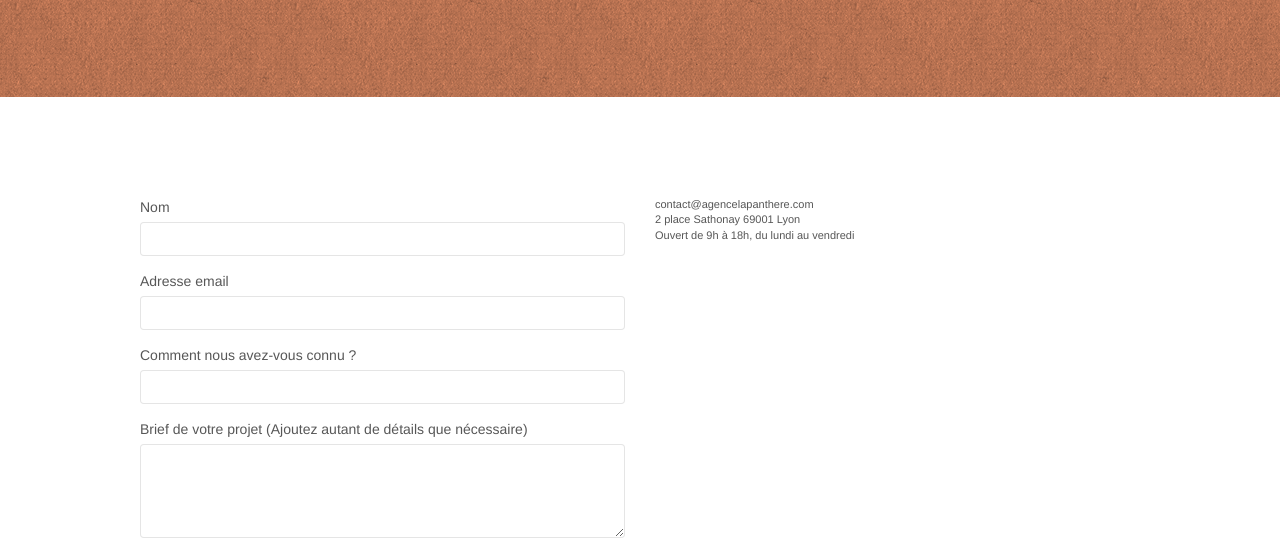
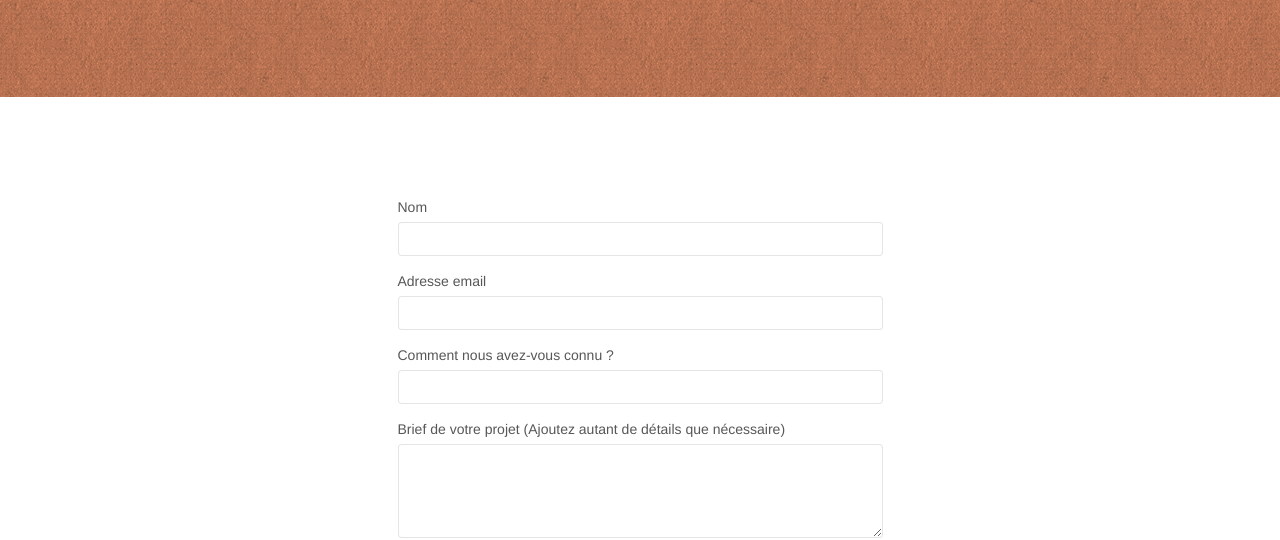
Before and after one commit to RuddyCh/La-panthere-opti, a plain HTML site: page contact.html in a window 1280 px wide. Shown: the part 299-839 px from the top of the page. Drawn offline with Linux system fonts and the light colour scheme.

Commit message:
amelioration contact

```diff
--- a/contact.html
+++ b/contact.html
@@ -70,7 +70,7 @@
 <!-- bloc-7 -->
 <div class="bloc bgc-white l-bloc" id="bloc-7">
 	<div class="container bloc-lg">
-		<div class="row">
+		<div class="row flexcenter">
 			<div class="col-sm-6">
 				<form id="form_1" novalidate success-msg="Your message has been sent." fail-msg="Sorry it seems that our mail server is not responding, Sorry for the inconvenience!">
 					<div class="form-group">
@@ -99,10 +99,11 @@
 					<button class="bloc-button btn btn-lg btn-block cta-hero btn-atomic-tangerine" type="submit">
 						Envoyer
 					</button>
+				</br>
 				</form>
 			</div>
 			<div class="col-sm-6">
-				<p>
+				<p class="flexcenter">
 					contact@agencelapanthere.com<br>2 place Sathonay 69001 Lyon<br>Ouvert de 9h à 18h, du lundi au vendredi<br>
 				</p>
 			</div>
--- a/style.css
+++ b/style.css
@@ -1040,3 +1040,9 @@ h4 {
         text-align: center;
     }
 }
+
+.flexcenter {
+    display: flex;
+    flex-direction: column;
+    align-items: center;
+}
```
Also changed, not shown: index.html (+4 -2 lines), img/contactez-nous.jpg (added).
